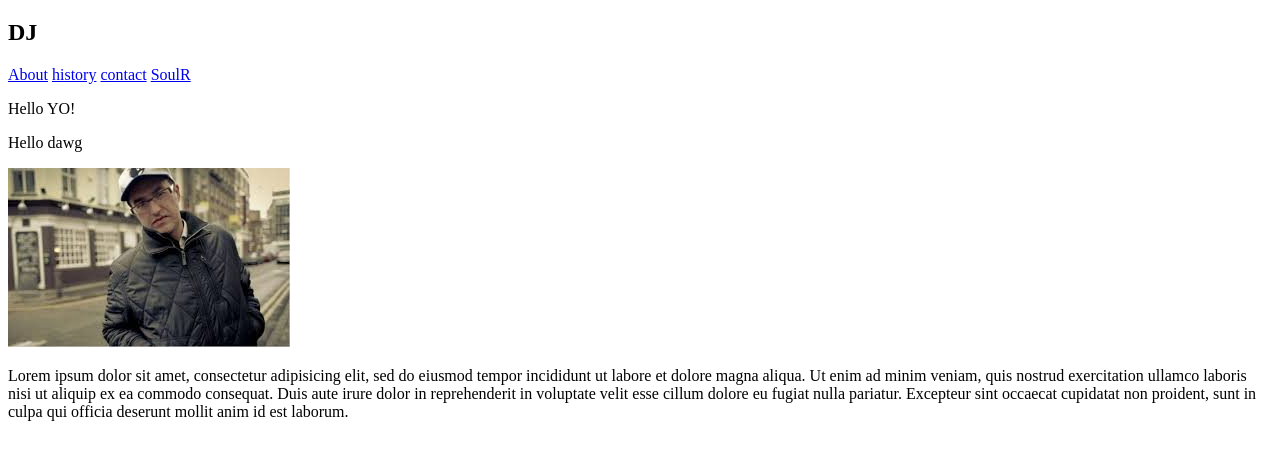
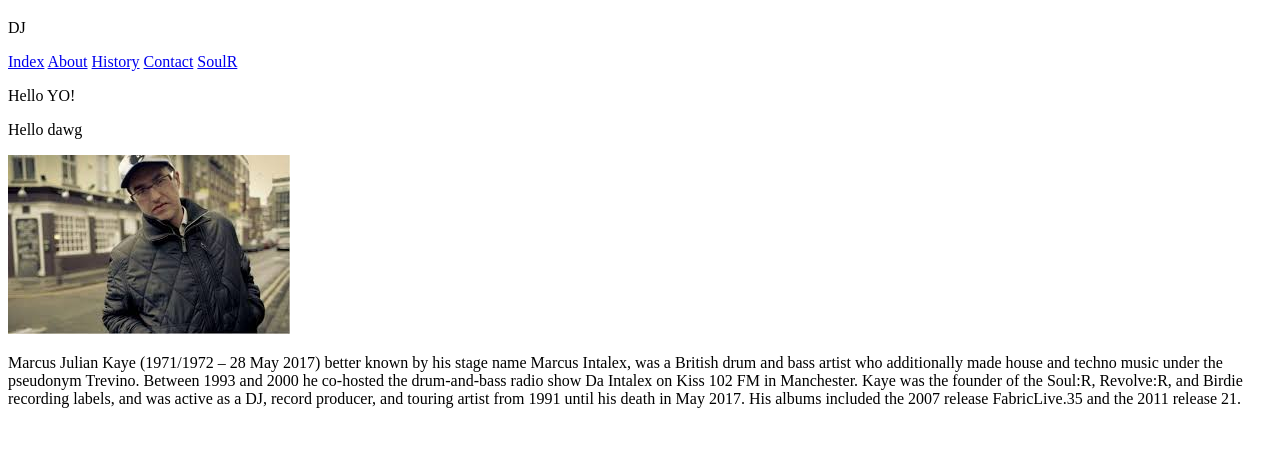
Before and after one commit to tanvithanki/Marcus-Intalex, a plain HTML site: page index.html in a window 1280 px wide. Shown: the part 61-516 px from the top of the page. Drawn offline with Linux system fonts and the light colour scheme.

```diff
--- a/index.html
+++ b/index.html
@@ -12,12 +12,14 @@
 	<body>
 		<!-- The body is the entire viewable area of the webpage. For example we can see text, links, images and media -->
 		<h1>Marcus Intalex</h1>
-		<h2>DJ</h2>
+
+		<p>DJ</p>
 
 		<!--links -->
-		<a href="index.html">About</a>
-		<a href="history.html">history</a>
-		<a href="contact.html">contact</a>
+		<a href="index.html">Index</a>
+		<a href="about.html">About</a>
+		<a href="history.html">History</a>
+		<a href="contact.html">Contact</a>
 		<a href="http://soulr.com/">SoulR</a>
 
 
@@ -25,18 +27,13 @@
 
 		<p>Hello dawg</p>
 
-		<img src="images/marcusintalex.jpeg" alt="marcus intalex in mancheseter" title="Marcus Intalex">
+		<img src="images/marcusintalex.jpeg" alt="marcus intalex in manchester" title="Marcus Intalex">
 
 		<!--foldername/ = go inside the folder,
 		../ =
 		-->
 
-		<p>Lorem ipsum dolor sit amet, consectetur adipisicing elit, sed do eiusmod
-		tempor incididunt ut labore et dolore magna aliqua. Ut enim ad minim veniam,
-		quis nostrud exercitation ullamco laboris nisi ut aliquip ex ea commodo
-		consequat. Duis aute irure dolor in reprehenderit in voluptate velit esse
-		cillum dolore eu fugiat nulla pariatur. Excepteur sint occaecat cupidatat non
-		proident, sunt in culpa qui officia deserunt mollit anim id est laborum.</p>
+		<p>Marcus Julian Kaye (1971/1972 – 28 May 2017) better known by his stage name Marcus Intalex, was a British drum and bass artist who additionally made house and techno music under the pseudonym Trevino. Between 1993 and 2000 he co-hosted the drum-and-bass radio show Da Intalex on Kiss 102 FM in Manchester. Kaye was the founder of the Soul:R, Revolve:R, and Birdie recording labels, and was active as a DJ, record producer, and touring artist from 1991 until his death in May 2017. His albums included the 2007 release FabricLive.35 and the 2011 release 21.</p>
 
 	</body>
 </html>
```
Also changed, not shown: about.html (+19 -8 lines), contact.html (+18 -4 lines), history.html (+4 -3 lines), 3 other files.
